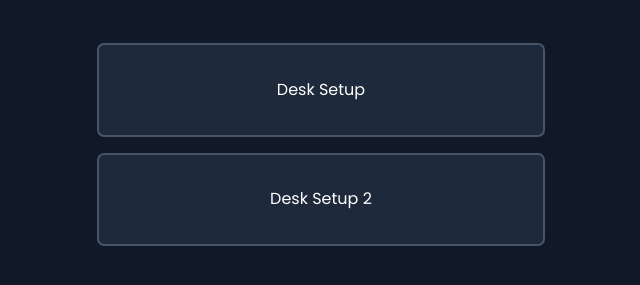
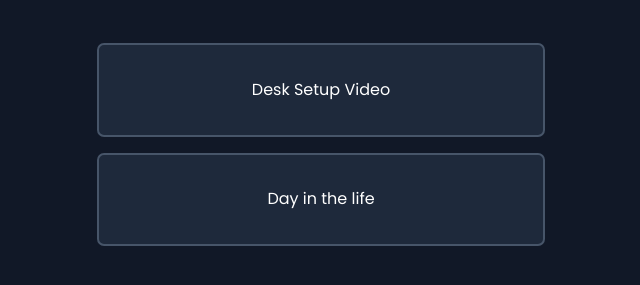
Before and after one commit to toppirl/toppirl-web, a plain HTML site: page index.html in a window 1280 px wide. Shown: the part 333-618 px from the top of the page, without its empty margins (319-959 px from the left). Drawn offline with Linux system fonts and the light colour scheme.

Commit message:
Links changed to non-working

```diff
--- a/index.html
+++ b/index.html
@@ -30,13 +30,13 @@
     </section>
     <section class="links">
         <div class="link-box">
-            <a href="https://youtube.com" target="_blank">
-                Desk Setup
+            <a href="#">
+                Desk Setup Video
             </a>
         </div>
         <div class="link-box">
-            <a href="https://youtube.com" target="_blank">
-                Desk Setup 2
+            <a href="#">
+                Day in the life
             </a>
         </div>
     </section>
```
